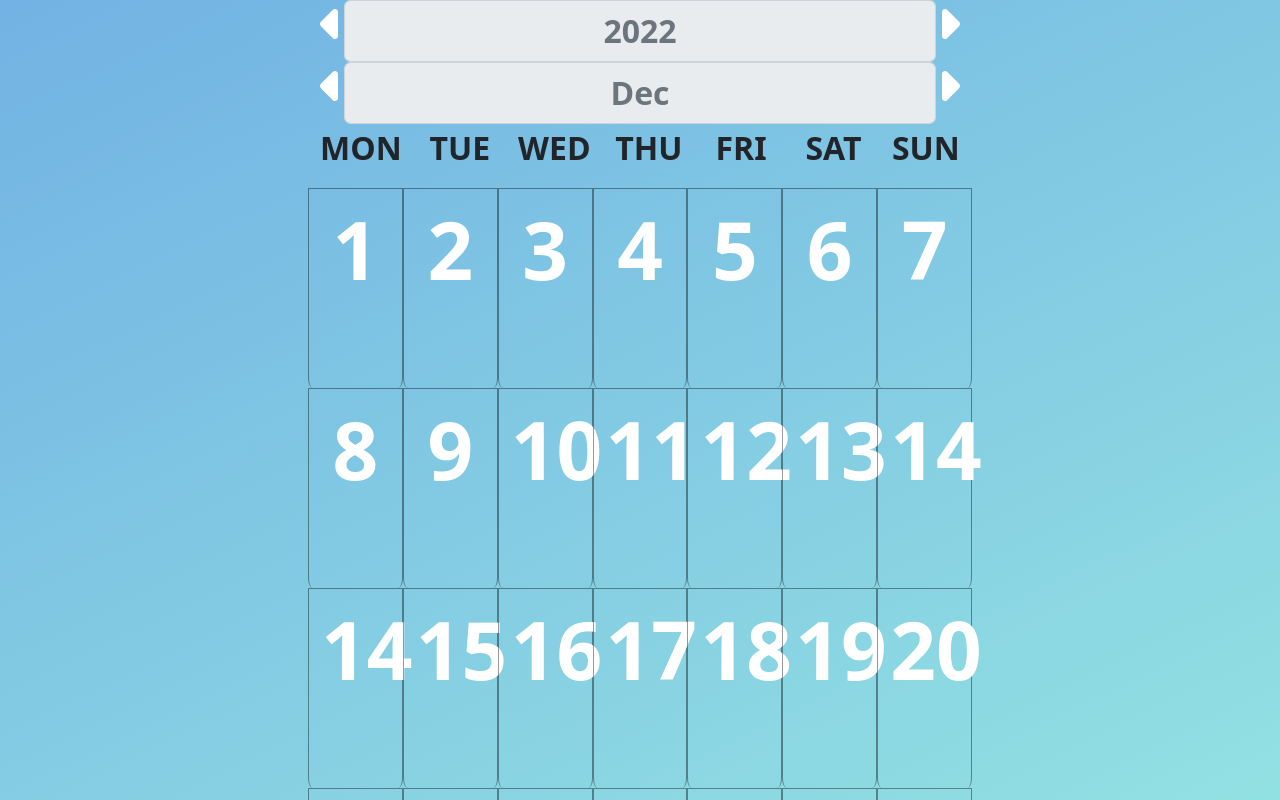
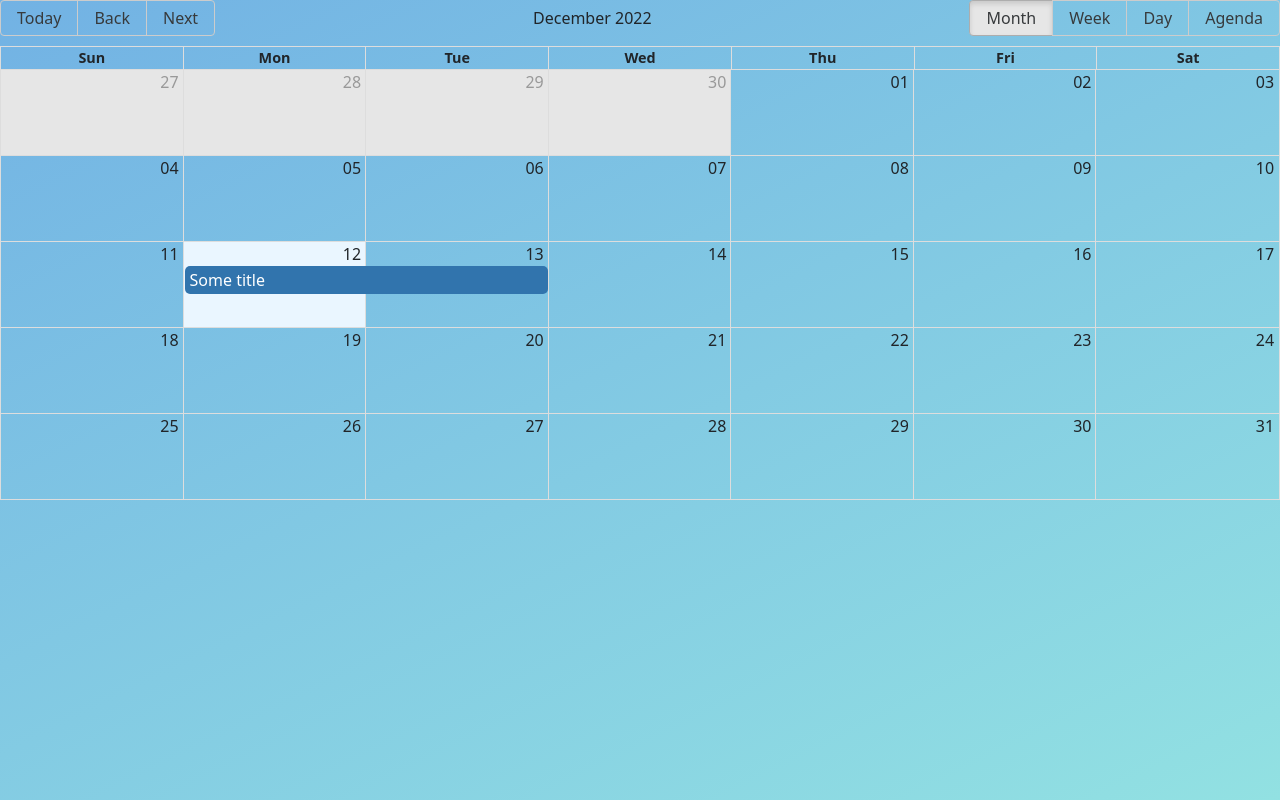
Before and after one commit to MartinYordanov374/OnSpot, a React (Create React App) app: page /EventsManager/CalendarSchedule in a window 1280 px wide. Shown: the top 800 px of the page. Built offline with nearby package versions, Linux system fonts and the light colour scheme.

Commit message:
Added react-big calendar to the calendar schedule component

```diff
--- a/package.json
+++ b/package.json
@@ -13,6 +13,7 @@
     "bcrypt": "^5.1.0",
     "bootstrap": "^5.2.3",
     "cors": "^2.8.5",
+    "date-fns": "^2.29.3",
     "dotenv": "^16.0.3",
     "express-session": "^1.17.3",
     "jsonwebtoken": "^8.5.1",
@@ -20,6 +21,7 @@
     "mssql-session-store": "^1.0.0",
     "multer": "^1.4.5-lts.1",
     "react": "^18.2.0",
+    "react-big-calendar": "^1.5.2",
     "react-bootstrap": "^2.6.0",
     "react-calendar": "^4.0.0",
     "react-dom": "^18.2.0",
--- a/src/Components/CalendarScheduleComponent/CalendarSchedule.js
+++ b/src/Components/CalendarScheduleComponent/CalendarSchedule.js
@@ -1,24 +1,37 @@
 import React, { Component } from 'react'
-import MonthComponent from './MonthComponent'
-import MonthSelector from './MonthSelector'
 import { getFirstDayOfMonth } from './utils'
-import YearSelector from './YearSelector'
-
+import { Calendar, momentLocalizer } from 'react-big-calendar'
+import moment from "moment";
+import 'react-big-calendar/lib/css/react-big-calendar.css';
 export default class CalendarSchedule extends Component {
   constructor()
   {
     super()
     this.firstDayOfMonth = getFirstDayOfMonth( new Date().getUTCFullYear(), new Date().getMonth()).toString().split(' ')[0]
+
+    this.localizer = momentLocalizer(moment)
+    this.state =
+      { events: [{
+        start: moment().toDate(),
+        end: moment()
+          .add(1, "days")
+          .toDate(),
+        title: "Some title"
+      }]
+      }
+
+
   }
   render() {
     return (
       <div className='CalendarWrapper'>
-        <div className='CalendarContainer mx-auto'>
-            {console.log(new Date().getDay())}
-            <YearSelector yearData = {{currentYear: new Date().getUTCFullYear()}}/>
-            <MonthSelector monthData = {{currentMonth: new Date().getMonth(), firstDayOfMonth: this.firstDayOfMonth}}/>
-            <MonthComponent/>
-        </div>
+        <Calendar
+          localizer={this.localizer}
+          events={this.state.events}
+          startAccessor="start"
+          endAccessor="end"
+          style={{ height: 500 }}
+        />
       </div>
     )
   }
--- a/src/Components/CalendarScheduleComponent/Styles/CalendarScheduleStyle.scss
+++ b/src/Components/CalendarScheduleComponent/Styles/CalendarScheduleStyle.scss
@@ -1,3 +1,4 @@
+
 .DayContainer{
     color: white;
     width: 10%;
--- a/src/Components/CalendarScheduleComponent/WeekComponent.js
+++ b/src/Components/CalendarScheduleComponent/WeekComponent.js
@@ -8,7 +8,9 @@ export default class WeekComponent extends Component {
       <div className='weekWrapper'>
         <div className='weekContainer row'>
           {
+
             [...Array(this.props.weekData.daysAmount)].slice(0,Array(this.props.weekData.daysAmount).length).map((day, index) => {
+
               return(
                 <DayComponent  dayData = {{'dayNumber': (index) + this.props.weekData.startingDay}}/>
               )
```
Also changed, not shown: src/Components/CalendarScheduleComponent/MonthComponent.js (+10 -1 lines), 1 other file (tests, documents, lock files or other folders).
